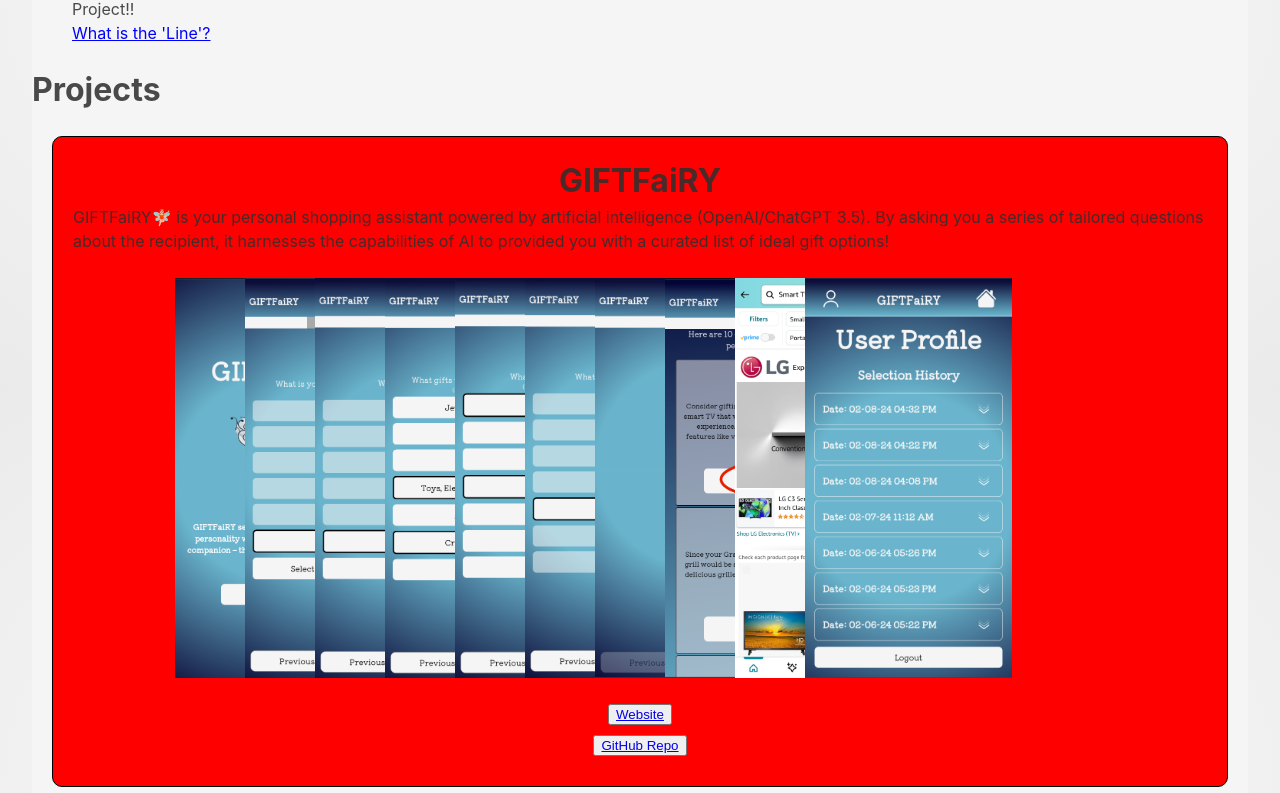
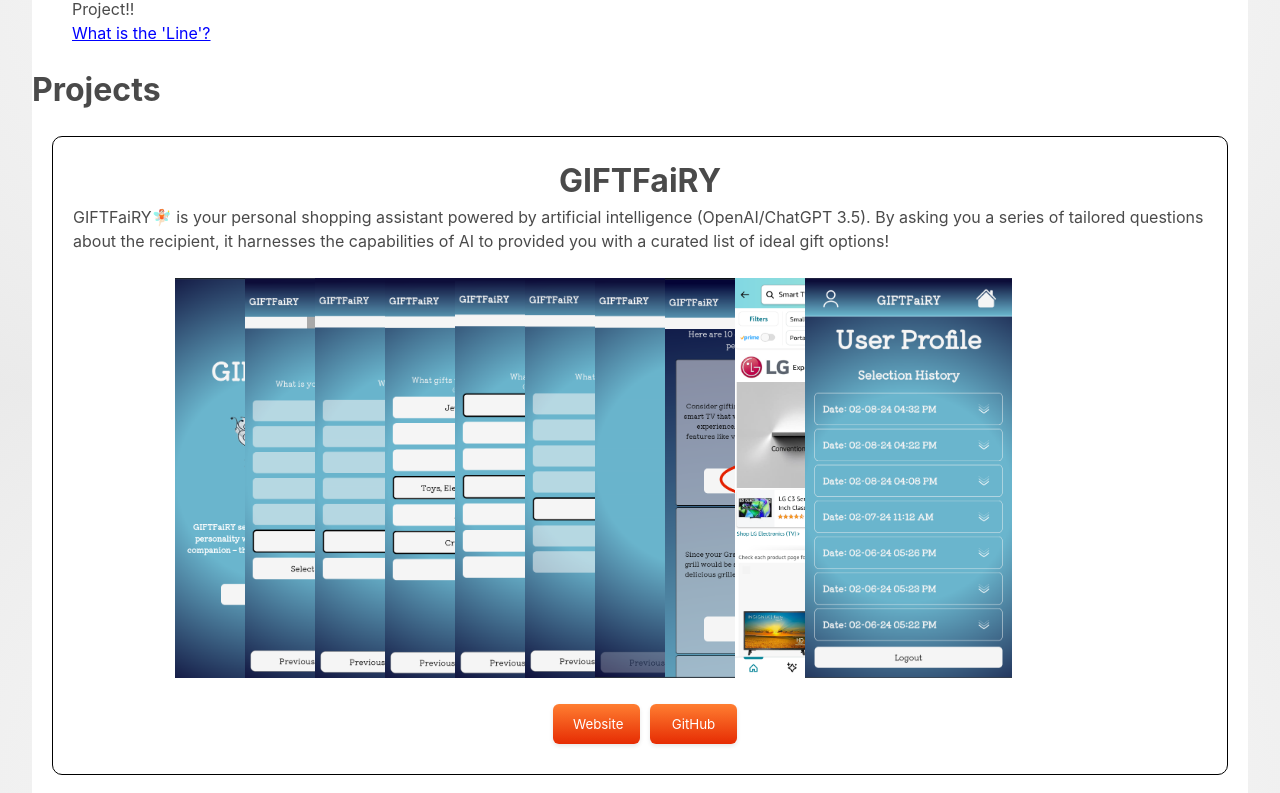
Before and after one commit to TheoThibodeau/Portfolio, a React (Vite) app: page /profile in a window 1280 px wide. Shown: the part 1213-2006 px from the top of the page. Built offline with nearby package versions, Linux system fonts and the light colour scheme.

Commit message:
small changes

```diff
--- a/src/index.css
+++ b/src/index.css
@@ -5,6 +5,7 @@
 
   color-scheme: light dark;
   color: rgba(47, 47, 47, 0.87);
+  background-color: rgb(245, 206, 159);
 
   font-synthesis: none;
   text-rendering: optimizeLegibility;
@@ -15,7 +16,7 @@
 .mainContainer {
   text-align: left;
   padding-left: 0;
-  background-color: whitesmoke;
+  background-color: rgb(255, 255, 255);
 }
 
 .name {
@@ -52,7 +53,7 @@
   border: 1px solid black;
   margin:20px;
   border-radius: 10px;
-  background-color: red;
+  background-color: white;
   display: flex; /* Use flexbox */
   flex-direction: column; /* Stack children vertically */
   align-items: center; /* Center children horizontally */
@@ -71,7 +72,7 @@
 
 .buttonContainer {
   display: flex;
-  flex-direction: column;
+  flex-direction: row;
   align-items: center;
 }
 
@@ -115,6 +116,46 @@
 .card:first-child:hover,
 .card:first-child:focus-within {
   transform: translateY(-.5rem); /* Adjusted translateY for more emphasis */
+}
+
+/* Button CSS */
+.button-42 {
+  background-color: initial;
+  background-image: linear-gradient(-180deg, #FF7E31, #E62C03);
+  border-radius: 6px;
+  box-shadow: rgba(0, 0, 0, 0.1) 0 2px 4px;
+  color: #FFFFFF;
+  cursor: pointer;
+  display: inline-block;
+  font-family: Inter,-apple-system,system-ui,Roboto,"Helvetica Neue",Arial,sans-serif;
+  height: 40px;
+  line-height: 40px;
+  outline: 0;
+  overflow: hidden;
+  padding: 0 20px;
+  pointer-events: auto;
+  position: relative;
+  text-align: center;
+  touch-action: manipulation;
+  user-select: none;
+  -webkit-user-select: none;
+  vertical-align: top;
+  white-space: nowrap;
+  width: 100%;
+  z-index: 9;
+  border: 0;
+  transition: box-shadow .2s;
+  margin-left: 10px;
+  text-align: center;
+}
+
+.button-42:hover {
+  box-shadow: rgba(253, 76, 0, 0.5) 0 3px 8px;
+}
+
+.button-link {
+  text-decoration: none; /* Remove underline from links inside buttons */
+  color: inherit; /* Inherit the color from the button */
 }
 
 /* Arrow & Hover Animation */
--- a/src/portfolioPage.jsx
+++ b/src/portfolioPage.jsx
@@ -212,14 +212,18 @@
                 </div>
 
                 <div className="buttonContainer">
-                        <button>
-                        <a href="https://giftfairy.netlify.app/" className="button">
+                        <button class="button-42" role="button">
+                        <a
+                        href="https://giftfairy.netlify.app/"
+                        className="button-link">
                             Website
                         </a>
                         </button>
-                        <button>
-                        <a href="https://github.com/TheoThibodeau/Giftfairy_FE" className="button">
-                            GitHub Repo
+                        <button class="button-42" role="button">
+                        <a
+                        href="https://github.com/TheoThibodeau/Giftfairy_FE"
+                        className="button-link">
+                            GitHub
                         </a>
                         </button>
                     </div>
```
